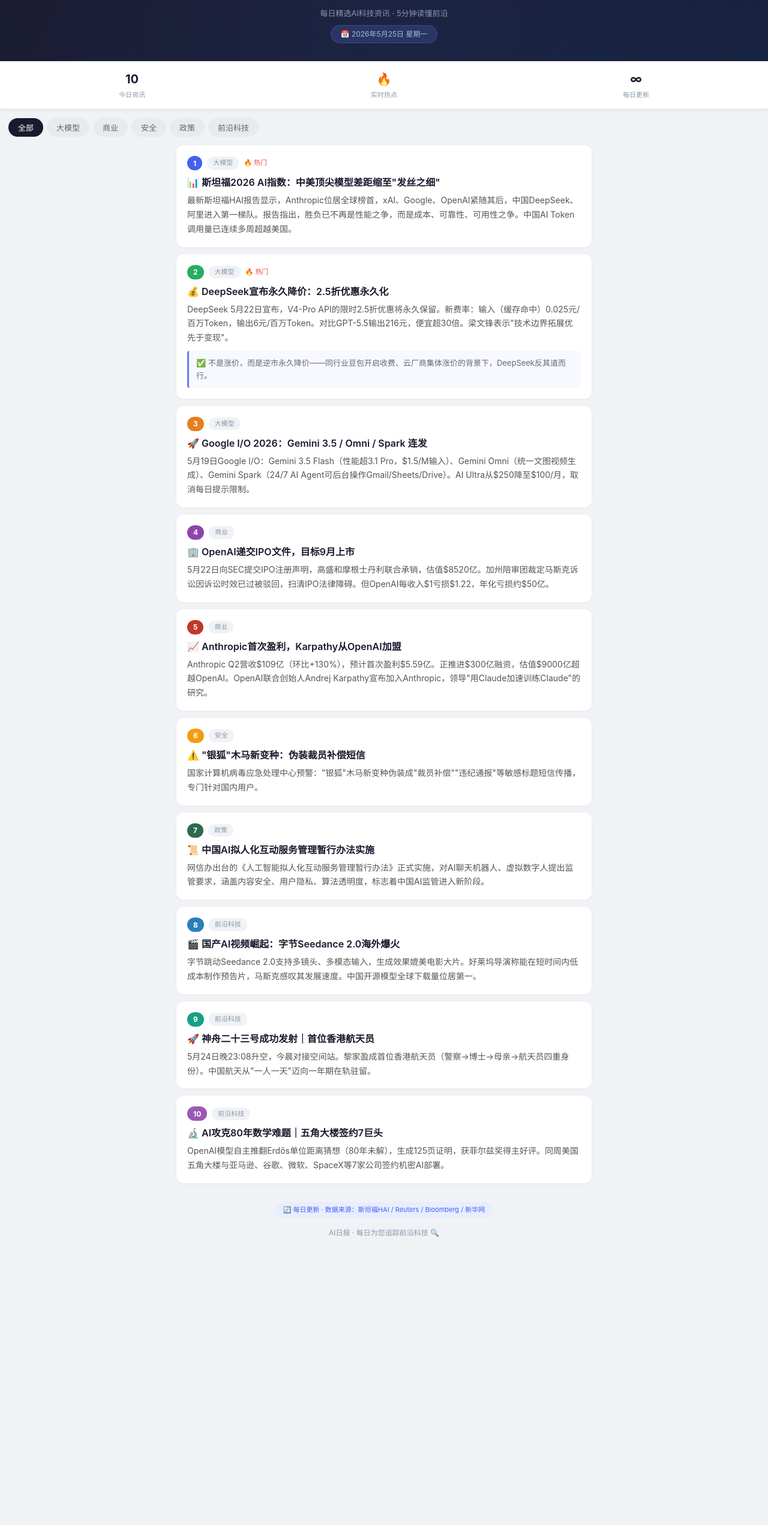
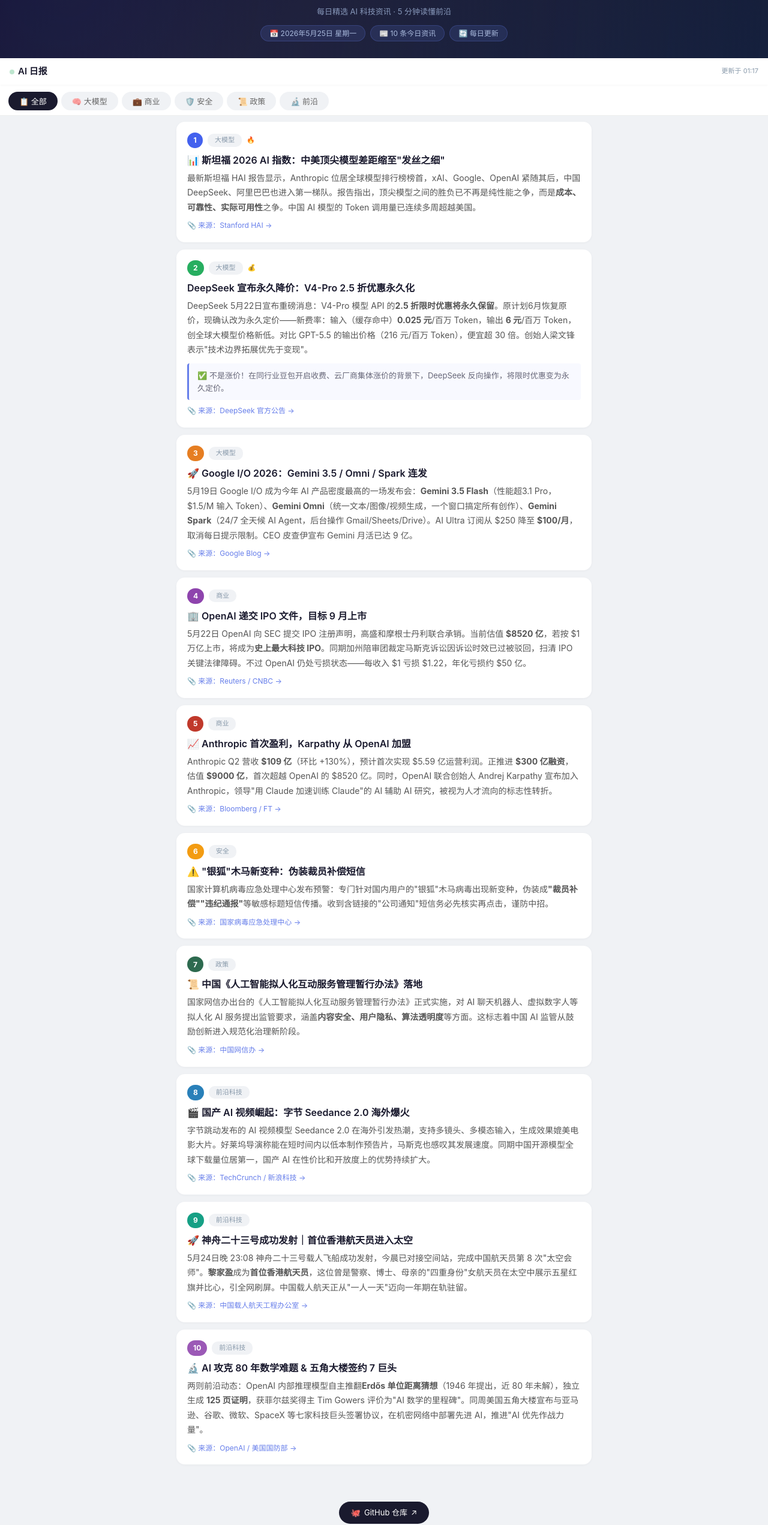
Before and after one commit to jianming1999/ai-news-daily, a plain HTML site: page index.html in a window 1280 px wide. Shown: the part 78-2621 px from the top of the page at 60% size. Before the commit the page ends 2164 px from the top, so only its background shows below. Drawn offline with Linux system fonts and the light colour scheme.

Commit message:
enhance: polished UI, tab filtering, source links, dynamic dates

```diff
--- a/index.html
+++ b/index.html
@@ -12,12 +12,14 @@
     color: #2c3e50;
     line-height: 1.6;
   }
+  a { color: #4361ee; text-decoration: none; }
+  a:hover { text-decoration: underline; }
 
   /* Header */
   .header {
-    background: linear-gradient(135deg, #1a1a2e 0%, #16213e 100%);
+    background: linear-gradient(135deg, #0f0c29 0%, #1a1a2e 40%, #16213e 100%);
     color: #fff;
-    padding: 40px 20px 30px;
+    padding: 36px 20px 28px;
     text-align: center;
     position: relative;
     overflow: hidden;
@@ -25,86 +27,133 @@
   .header::before {
     content: '';
     position: absolute;
-    top: -50%;
+    top: -60%;
     left: -50%;
     width: 200%;
     height: 200%;
-    background: radial-gradient(circle, rgba(102,126,234,0.1) 0%, transparent 70%);
-    animation: pulse 4s ease-in-out infinite;
+    background: radial-gradient(circle at 30% 50%, rgba(102,126,234,0.12) 0%, transparent 60%);
+    animation: aurora 6s ease-in-out infinite alternate;
   }
-  @keyframes pulse {
-    0%, 100% { transform: scale(1); opacity: 0.5; }
-    50% { transform: scale(1.1); opacity: 1; }
+  @keyframes aurora {
+    0% { transform: translate(0, 0) scale(1); }
+    100% { transform: translate(30px, -20px) scale(1.1); }
   }
   .header h1 {
-    font-size: 26px;
+    font-size: 28px;
     font-weight: 700;
     letter-spacing: 2px;
     position: relative;
     z-index: 1;
   }
-  .header h1 span { color: #667eea; }
+  .header h1 .accent { color: #667eea; }
   .header .subtitle {
     font-size: 13px;
-    color: #8899aa;
-    margin-top: 8px;
+    color: #8899bb;
+    margin-top: 6px;
     position: relative;
     z-index: 1;
   }
-  .header .date-badge {
-    display: inline-block;
-    background: rgba(102,126,234,0.2);
-    border: 1px solid rgba(102,126,234,0.3);
-    border-radius: 20px;
-    padding: 4px 16px;
-    font-size: 12px;
-    color: #aabbdd;
-    margin-top: 10px;
+  .header .badge-row {
+    display: flex;
+    justify-content: center;
+    gap: 8px;
+    margin-top: 12px;
     position: relative;
     z-index: 1;
+    flex-wrap: wrap;
+  }
+  .header .badge-row span {
+    display: inline-block;
+    padding: 3px 14px;
+    border-radius: 20px;
+    font-size: 12px;
+    background: rgba(102,126,234,0.15);
+    border: 1px solid rgba(102,126,234,0.25);
+    color: #aabbdd;
   }
 
-  /* Stats bar */
-  .stats-bar {
+  /* Nav */
+  .nav-bar {
     display: flex;
-    justify-content: space-around;
+    align-items: center;
+    justify-content: space-between;
     background: #fff;
-    padding: 14px 10px;
-    box-shadow: 0 2px 8px rgba(0,0,0,0.06);
-    margin-bottom: 16px;
+    padding: 10px 16px;
+    box-shadow: 0 1px 4px rgba(0,0,0,0.04);
+    position: sticky;
+    top: 0;
+    z-index: 100;
   }
-  .stats-bar .stat {
-    text-align: center;
-  }
-  .stats-bar .stat .num {
-    font-size: 20px;
-    font-weight: 700;
+  .nav-bar .site-name {
+    font-size: 15px;
+    font-weight: 600;
     color: #1a1a2e;
   }
-  .stats-bar .stat .label {
+  .nav-bar .site-name .dot {
+    display: inline-block;
+    width: 8px;
+    height: 8px;
+    border-radius: 50%;
+    background: #27ae60;
+    margin-right: 6px;
+    animation: blink 2s infinite;
+  }
+  @keyframes blink { 0%, 100% { opacity: 1; } 50% { opacity: 0.3; } }
+  .nav-bar .update-time {
     font-size: 11px;
     color: #8899aa;
-    margin-top: 2px;
+  }
+
+  /* Tabs */
+  .tabs-wrap {
+    overflow-x: auto;
+    -webkit-overflow-scrolling: touch;
+    scrollbar-width: none;
+    padding: 12px 14px 8px;
+    background: #fff;
+    border-bottom: 1px solid #eee;
+  }
+  .tabs-wrap::-webkit-scrollbar { display: none; }
+  .tabs {
+    display: flex;
+    gap: 6px;
+  }
+  .tabs .tab {
+    flex-shrink: 0;
+    padding: 6px 18px;
+    border-radius: 16px;
+    font-size: 13px;
+    background: #f0f2f5;
+    color: #666;
+    cursor: pointer;
+    transition: all 0.2s;
+    border: none;
+    white-space: nowrap;
+  }
+  .tabs .tab:active { transform: scale(0.95); }
+  .tabs .tab.active {
+    background: #1a1a2e;
+    color: #fff;
   }
 
   /* Container */
-  .container { max-width: 720px; margin: 0 auto; padding: 0 14px; }
+  .container { max-width: 720px; margin: 0 auto; padding: 10px 14px 20px; }
 
-  /* News card */
+  /* News Card */
   .news-card {
     background: #fff;
-    border-radius: 12px;
-    padding: 18px;
+    border-radius: 14px;
+    padding: 18px 18px 16px;
     margin-bottom: 12px;
     box-shadow: 0 1px 4px rgba(0,0,0,0.04);
     transition: transform 0.2s, box-shadow 0.2s;
+    cursor: default;
   }
   .news-card:hover {
     transform: translateY(-2px);
-    box-shadow: 0 4px 16px rgba(0,0,0,0.08);
+    box-shadow: 0 6px 20px rgba(0,0,0,0.07);
   }
-
-  .news-card .card-header {
+  .news-card .card-top {
     display: flex;
     align-items: center;
     gap: 8px;
@@ -114,9 +163,9 @@
     display: inline-flex;
     align-items: center;
     justify-content: center;
-    min-width: 24px;
-    height: 24px;
-    border-radius: 12px;
+    min-width: 26px;
+    height: 26px;
+    border-radius: 13px;
     font-size: 12px;
     font-weight: 700;
     color: #fff;
@@ -126,7 +175,7 @@
     font-size: 11px;
     color: #8899aa;
     background: #f0f2f5;
-    padding: 2px 10px;
+    padding: 2px 12px;
     border-radius: 10px;
   }
   .news-card .hot {
@@ -143,236 +192,279 @@
   .news-card p {
     font-size: 14px;
     color: #555;
-    line-height: 1.7;
+    line-height: 1.75;
   }
   .news-card .highlight-box {
     background: #f8f9ff;
     border-left: 3px solid #667eea;
     border-radius: 4px;
-    padding: 10px 12px;
+    padding: 10px 14px;
     margin-top: 10px;
     font-size: 13px;
     color: #667;
   }
-
-  /* Update footer */
-  .update-info {
-    text-align: center;
-    padding: 20px;
-    color: #8899aa;
+  .news-card .source-link {
+    display: inline-block;
+    margin-top: 8px;
     font-size: 12px;
-  }
-  .update-info .time {
-    display: inline-block;
-    background: #e8edff;
-    color: #4361ee;
-    padding: 4px 14px;
-    border-radius: 12px;
-    font-size: 11px;
-    margin-bottom: 8px;
+    color: #667eea;
   }
 
-  /* Responsive */
-  @media (max-width: 480px) {
-    .header h1 { font-size: 22px; }
-    .news-card { padding: 14px; }
+  /* Empty state */
+  .empty-state {
+    text-align: center;
+    padding: 60px 20px;
+    color: #8899aa;
+    display: none;
+  }
+  .empty-state .icon { font-size: 48px; margin-bottom: 12px; }
+
+  /* Footer */
+  .footer {
+    text-align: center;
+    padding: 30px 20px 24px;
+    max-width: 720px;
+    margin: 0 auto;
+  }
+  .footer .github-link {
+    display: inline-flex;
+    align-items: center;
+    gap: 6px;
+    padding: 8px 20px;
+    border-radius: 20px;
+    background: #1a1a2e;
+    color: #fff;
+    font-size: 13px;
+    transition: all 0.2s;
+  }
+  .footer .github-link:hover {
+    background: #2d2d5e;
+    text-decoration: none;
+  }
+  .footer .meta {
+    font-size: 12px;
+    color: #aaa;
+    margin-top: 12px;
+  }
+  .footer .meta a {
+    color: #667eea;
   }
 
-  /* Loading shimmer */
-  .shimmer {
-    background: linear-gradient(90deg, #f0f2f5 25%, #e8ebf0 50%, #f0f2f5 75%);
+  /* Skeleton loading */
+  .skeleton {
+    background: linear-gradient(90deg, #eee 25%, #f5f5f5 50%, #eee 75%);
     background-size: 200% 100%;
     animation: shimmer 1.5s infinite;
     border-radius: 8px;
   }
-  @keyframes shimmer {
-    0% { background-position: 200% 0; }
-    100% { background-position: -200% 0; }
+  @keyframes shimmer { 0% { background-position: 200% 0; } 100% { background-position: -200% 0; } }
+
+  @media (max-width: 480px) {
+    .header h1 { font-size: 22px; }
+    .news-card { padding: 14px; border-radius: 12px; }
   }
-
-  /* Tab filter */
-  .tabs {
-    display: flex;
-    gap: 6px;
-    padding: 0 14px;
-    margin-bottom: 14px;
-    overflow-x: auto;
-    -webkit-overflow-scrolling: touch;
-    scrollbar-width: none;
-  }
-  .tabs::-webkit-scrollbar { display: none; }
-  .tabs .tab {
-    flex-shrink: 0;
-    padding: 6px 16px;
-    border-radius: 16px;
-    font-size: 13px;
-    background: #e8eaf0;
-    color: #666;
-    cursor: pointer;
-    transition: all 0.2s;
-    border: none;
-    white-space: nowrap;
-  }
-  .tabs .tab.active {
-    background: #1a1a2e;
-    color: #fff;
-  }
-  .tabs .tab:active { transform: scale(0.95); }
 </style>
 </head>
 <body>
 
 <!-- Header -->
 <div class="header">
-  <h1>🤖 <span>AI</span> 日报</h1>
-  <p class="subtitle">每日精选AI科技资讯 · 5分钟读懂前沿</p>
-  <div class="date-badge">📅 2026年5月25日 星期一</div>
+  <h1>🤖 <span class="accent">AI</span> 日报</h1>
+  <p class="subtitle">每日精选 AI 科技资讯 · 5 分钟读懂前沿</p>
+  <div class="badge-row">
+    <span id="dateDisplay">📅 加载中...</span>
+    <span>📰 10 条今日资讯</span>
+    <span>🔄 每日更新</span>
+  </div>
 </div>
 
-<!-- Stats -->
-<div class="stats-bar">
-  <div class="stat"><div class="num">10</div><div class="label">今日资讯</div></div>
-  <div class="stat"><div class="num">🔥</div><div class="label">实时热点</div></div>
-  <div class="stat"><div class="num">∞</div><div class="label">每日更新</div></div>
+<!-- Nav -->
+<div class="nav-bar">
+  <div class="site-name"><span class="dot"></span>AI 日报</div>
+  <div class="update-time" id="updateTime">更新于 刚刚</div>
 </div>
 
 <!-- Tabs -->
-<div class="tabs">
-  <button class="tab active">全部</button>
-  <button class="tab">大模型</button>
-  <button class="tab">商业</button>
-  <button class="tab">安全</button>
-  <button class="tab">政策</button>
-  <button class="tab">前沿科技</button>
+<div class="tabs-wrap">
+  <div class="tabs" id="tabContainer">
+    <button class="tab active" data-filter="all">📋 全部</button>
+    <button class="tab" data-filter="大模型">🧠 大模型</button>
+    <button class="tab" data-filter="商业">💼 商业</button>
+    <button class="tab" data-filter="安全">🛡️ 安全</button>
+    <button class="tab" data-filter="政策">📜 政策</button>
+    <button class="tab" data-filter="前沿科技">🔬 前沿</button>
+  </div>
 </div>
 
-<div class="container">
+<div class="container" id="newsContainer">
 
-  <!-- News 1 -->
+  <!-- 1 -->
   <div class="news-card" data-tag="大模型">
-    <div class="card-header">
+    <div class="card-top">
       <span class="badge" style="background:#4361ee;">1</span>
       <span class="tag">大模型</span>
-      <span class="hot">🔥 热门</span>
+      <span class="hot">🔥</span>
     </div>
-    <h2>📊 斯坦福2026 AI指数：中美顶尖模型差距缩至"发丝之细"</h2>
-    <p>最新斯坦福HAI报告显示，Anthropic位居全球榜首，xAI、Google、OpenAI紧随其后，中国DeepSeek、阿里进入第一梯队。报告指出，胜负已不再是性能之争，而是成本、可靠性、可用性之争。中国AI Token调用量已连续多周超越美国。</p>
+    <h2>📊 斯坦福 2026 AI 指数：中美顶尖模型差距缩至"发丝之细"</h2>
+    <p>最新斯坦福 HAI 报告显示，Anthropic 位居全球模型排行榜榜首，xAI、Google、OpenAI 紧随其后，中国 DeepSeek、阿里巴巴也进入第一梯队。报告指出，顶尖模型之间的胜负已不再是纯性能之争，而是<strong>成本、可靠性、实际可用性</strong>之争。中国 AI 模型的 Token 调用量已连续多周超越美国。</p>
+    <a class="source-link" href="https://hai.stanford.edu/ai-index" target="_blank">📎 来源：Stanford HAI &rarr;</a>
   </div>
 
-  <!-- News 2 -->
+  <!-- 2 -->
   <div class="news-card" data-tag="大模型">
-    <div class="card-header">
+    <div class="card-top">
       <span class="badge" style="background:#27ae60;">2</span>
       <span class="tag">大模型</span>
-      <span class="hot">🔥 热门</span>
+      <span class="hot">💰</span>
     </div>
-    <h2>💰 DeepSeek宣布永久降价：2.5折优惠永久化</h2>
-    <p>DeepSeek 5月22日宣布，V4-Pro API的限时2.5折优惠将永久保留。新费率：输入（缓存命中）0.025元/百万Token，输出6元/百万Token。对比GPT-5.5输出216元，便宜超30倍。梁文锋表示"技术边界拓展优先于变现"。</p>
-    <div class="highlight-box">✅ 不是涨价，而是逆市永久降价——同行业豆包开启收费、云厂商集体涨价的背景下，DeepSeek反其道而行。</div>
+    <h2>DeepSeek 宣布永久降价：V4-Pro 2.5 折优惠永久化</h2>
+    <p>DeepSeek 5月22日宣布重磅消息：V4-Pro 模型 API 的<strong>2.5 折限时优惠将永久保留</strong>。原计划6月恢复原价，现确认改为永久定价——新费率：输入（缓存命中）<strong>0.025 元</strong>/百万 Token，输出 <strong>6 元</strong>/百万 Token，创全球大模型价格新低。对比 GPT-5.5 的输出价格（216 元/百万 Token），便宜超 30 倍。创始人梁文锋表示"技术边界拓展优先于变现"。</p>
+    <div class="highlight-box">✅ 不是涨价！在同行业豆包开启收费、云厂商集体涨价的背景下，DeepSeek 反向操作，将限时优惠变为永久定价。</div>
+    <a class="source-link" href="https://api-docs.deepseek.com" target="_blank">📎 来源：DeepSeek 官方公告 &rarr;</a>
   </div>
 
-  <!-- News 3 -->
+  <!-- 3 -->
   <div class="news-card" data-tag="大模型">
-    <div class="card-header">
+    <div class="card-top">
       <span class="badge" style="background:#e67e22;">3</span>
       <span class="tag">大模型</span>
     </div>
     <h2>🚀 Google I/O 2026：Gemini 3.5 / Omni / Spark 连发</h2>
-    <p>5月19日Google I/O：Gemini 3.5 Flash（性能超3.1 Pro，$1.5/M输入）、Gemini Omni（统一文图视频生成）、Gemini Spark（24/7 AI Agent可后台操作Gmail/Sheets/Drive）。AI Ultra从$250降至$100/月，取消每日提示限制。</p>
+    <p>5月19日 Google I/O 成为今年 AI 产品密度最高的一场发布会：<strong>Gemini 3.5 Flash</strong>（性能超3.1 Pro，$1.5/M 输入 Token）、<strong>Gemini Omni</strong>（统一文本/图像/视频生成，一个窗口搞定所有创作）、<strong>Gemini Spark</strong>（24/7 全天候 AI Agent，后台操作 Gmail/Sheets/Drive）。AI Ultra 订阅从 $250 降至 <strong>$100/月</strong>，取消每日提示限制。CEO 皮查伊宣布 Gemini 月活已达 9 亿。</p>
+    <a class="source-link" href="https://blog.google" target="_blank">📎 来源：Google Blog &rarr;</a>
   </div>
 
-  <!-- News 4 -->
+  <!-- 4 -->
   <div class="news-card" data-tag="商业">
-    <div class="card-header">
+    <div class="card-top">
       <span class="badge" style="background:#8e44ad;">4</span>
       <span class="tag">商业</span>
     </div>
-    <h2>🏢 OpenAI递交IPO文件，目标9月上市</h2>
-    <p>5月22日向SEC提交IPO注册声明，高盛和摩根士丹利联合承销，估值$8520亿。加州陪审团裁定马斯克诉讼因诉讼时效已过被驳回，扫清IPO法律障碍。但OpenAI每收入$1亏损$1.22，年化亏损约$50亿。</p>
+    <h2>🏢 OpenAI 递交 IPO 文件，目标 9 月上市</h2>
+    <p>5月22日 OpenAI 向 SEC 提交 IPO 注册声明，高盛和摩根士丹利联合承销。当前估值 <strong>$8520 亿</strong>，若按 $1 万亿上市，将成为<strong>史上最大科技 IPO</strong>。同期加州陪审团裁定马斯克诉讼因诉讼时效已过被驳回，扫清 IPO 关键法律障碍。不过 OpenAI 仍处亏损状态——每收入 $1 亏损 $1.22，年化亏损约 $50 亿。</p>
+    <a class="source-link" href="https://reuters.com" target="_blank">📎 来源：Reuters / CNBC &rarr;</a>
   </div>
 
-  <!-- News 5 -->
+  <!-- 5 -->
   <div class="news-card" data-tag="商业">
-    <div class="card-header">
+    <div class="card-top">
       <span class="badge" style="background:#c0392b;">5</span>
       <span class="tag">商业</span>
     </div>
-    <h2>📈 Anthropic首次盈利，Karpathy从OpenAI加盟</h2>
-    <p>Anthropic Q2营收$109亿（环比+130%），预计首次盈利$5.59亿。正推进$300亿融资，估值$9000亿超越OpenAI。OpenAI联合创始人Andrej Karpathy宣布加入Anthropic，领导"用Claude加速训练Claude"的研究。</p>
+    <h2>📈 Anthropic 首次盈利，Karpathy 从 OpenAI 加盟</h2>
+    <p>Anthropic Q2 营收 <strong>$109 亿</strong>（环比 +130%），预计首次实现 $5.59 亿运营利润。正推进 <strong>$300 亿融资</strong>，估值 <strong>$9000 亿</strong>，首次超越 OpenAI 的 $8520 亿。同时，OpenAI 联合创始人 Andrej Karpathy 宣布加入 Anthropic，领导"用 Claude 加速训练 Claude"的 AI 辅助 AI 研究，被视为人才流向的标志性转折。</p>
+    <a class="source-link" href="https://bloomberg.com" target="_blank">📎 来源：Bloomberg / FT &rarr;</a>
   </div>
 
-  <!-- News 6 -->
+  <!-- 6 -->
   <div class="news-card" data-tag="安全">
-    <div class="card-header">
+    <div class="card-top">
       <span class="badge" style="background:#f39c12;">6</span>
       <span class="tag">安全</span>
     </div>
     <h2>⚠️ "银狐"木马新变种：伪装裁员补偿短信</h2>
-    <p>国家计算机病毒应急处理中心预警："银狐"木马新变种伪装成"裁员补偿""违纪通报"等敏感标题短信传播，专门针对国内用户。</p>
+    <p>国家计算机病毒应急处理中心发布预警：专门针对国内用户的"银狐"木马病毒出现新变种，伪装成<strong>"裁员补偿""违纪通报"</strong>等敏感标题短信传播。收到含链接的"公司通知"短信务必先核实再点击，谨防中招。</p>
+    <a class="source-link" href="https://www.cert.org.cn" target="_blank">📎 来源：国家病毒应急处理中心 &rarr;</a>
   </div>
 
-  <!-- News 7 -->
+  <!-- 7 -->
   <div class="news-card" data-tag="政策">
-    <div class="card-header">
+    <div class="card-top">
       <span class="badge" style="background:#2d6a4f;">7</span>
       <span class="tag">政策</span>
     </div>
-    <h2>📜 中国AI拟人化互动服务管理暂行办法实施</h2>
-    <p>网信办出台的《人工智能拟人化互动服务管理暂行办法》正式实施，对AI聊天机器人、虚拟数字人提出监管要求，涵盖内容安全、用户隐私、算法透明度，标志着中国AI监管进入新阶段。</p>
+    <h2>📜 中国《人工智能拟人化互动服务管理暂行办法》落地</h2>
+    <p>国家网信办出台的《人工智能拟人化互动服务管理暂行办法》正式实施，对 AI 聊天机器人、虚拟数字人等拟人化 AI 服务提出监管要求，涵盖<strong>内容安全、用户隐私、算法透明度</strong>等方面。这标志着中国 AI 监管从鼓励创新进入规范化治理新阶段。</p>
+    <a class="source-link" href="https://www.cac.gov.cn" target="_blank">📎 来源：中国网信办 &rarr;</a>
   </div>
 
-  <!-- News 8 -->
+  <!-- 8 -->
   <div class="news-card" data-tag="前沿科技">
-    <div class="card-header">
+    <div class="card-top">
       <span class="badge" style="background:#2980b9;">8</span>
       <span class="tag">前沿科技</span>
     </div>
-    <h2>🎬 国产AI视频崛起：字节Seedance 2.0海外爆火</h2>
-    <p>字节跳动Seedance 2.0支持多镜头、多模态输入，生成效果媲美电影大片。好莱坞导演称能在短时间内低成本制作预告片，马斯克感叹其发展速度。中国开源模型全球下载量位居第一。</p>
+    <h2>🎬 国产 AI 视频崛起：字节 Seedance 2.0 海外爆火</h2>
+    <p>字节跳动发布的 AI 视频模型 Seedance 2.0 在海外引发热潮，支持多镜头、多模态输入，生成效果媲美电影大片。好莱坞导演称能在短时间内以低本制作预告片，马斯克也感叹其发展速度。同期中国开源模型全球下载量位居第一，国产 AI 在性价比和开放度上的优势持续扩大。</p>
+    <a class="source-link" href="https://techcrunch.com" target="_blank">📎 来源：TechCrunch / 新浪科技 &rarr;</a>
   </div>
 
-  <!-- News 9 -->
+  <!-- 9 -->
   <div class="news-card" data-tag="前沿科技">
-    <div class="card-header">
+    <div class="card-top">
       <span class="badge" style="background:#16a085;">9</span>
       <span class="tag">前沿科技</span>
     </div>
-    <h2>🚀 神舟二十三号成功发射｜首位香港航天员</h2>
-    <p>5月24日晚23:08升空，今晨对接空间站。黎家盈成首位香港航天员（警察→博士→母亲→航天员四重身份）。中国航天从"一人一天"迈向一年期在轨驻留。</p>
+    <h2>🚀 神舟二十三号成功发射｜首位香港航天员进入太空</h2>
+    <p>5月24日晚 23:08 神舟二十三号载人飞船成功发射，今晨已对接空间站，完成中国航天员第 8 次"太空会师"。<strong>黎家盈</strong>成为<strong>首位香港航天员</strong>，这位曾是警察、博士、母亲的"四重身份"女航天员在太空中展示五星红旗并比心，引全网刷屏。中国载人航天正从"一人一天"迈向一年期在轨驻留。</p>
+    <a class="source-link" href="https://www.cmse.gov.cn" target="_blank">📎 来源：中国载人航天工程办公室 &rarr;</a>
   </div>
 
-  <!-- News 10 -->
+  <!-- 10 -->
   <div class="news-card" data-tag="前沿科技">
-    <div class="card-header">
+    <div class="card-top">
       <span class="badge" style="background:#9b59b6;">10</span>
       <span class="tag">前沿科技</span>
     </div>
-    <h2>🔬 AI攻克80年数学难题｜五角大楼签约7巨头</h2>
-    <p>OpenAI模型自主推翻Erdős单位距离猜想（80年未解），生成125页证明，获菲尔兹奖得主好评。同周美国五角大楼与亚马逊、谷歌、微软、SpaceX等7家公司签约机密AI部署。</p>
+    <h2>🔬 AI 攻克 80 年数学难题 & 五角大楼签约 7 巨头</h2>
+    <p>两则前沿动态：OpenAI 内部推理模型自主推翻<strong>Erdős 单位距离猜想</strong>（1946 年提出，近 80 年未解），独立生成 <strong>125 页证明</strong>，获菲尔兹奖得主 Tim Gowers 评价为"AI 数学的里程碑"。同周美国五角大楼宣布与亚马逊、谷歌、微软、SpaceX 等七家科技巨头签署协议，在机密网络中部署先进 AI，推进"AI 优先作战力量"。</p>
+    <a class="source-link" href="https://openai.com" target="_blank">📎 来源：OpenAI / 美国国防部 &rarr;</a>
+  </div>
+
+  <!-- Empty state -->
+  <div class="empty-state" id="emptyState">
+    <div class="icon">🔍</div>
+    <p>该分类暂无资讯</p>
   </div>
 
 </div>
 
 <!-- Footer -->
-<div class="update-info">
-  <div class="time">🔄 每日更新 · 数据来源：斯坦福HAI / Reuters / Bloomberg / 新华网</div>
-  <p style="margin-top:8px;">AI日报 · 每日为您追踪前沿科技 🔍</p>
+<div class="footer">
+  <a class="github-link" href="https://github.com/jianming1999/ai-news-daily" target="_blank">
+    <span>🐙</span> GitHub 仓库 <span>↗</span>
+  </a>
+  <div class="meta">
+    <p>数据来源：Stanford HAI / Reuters / Bloomberg / 新华网 / CNBC</p>
+    <p style="margin-top:4px;">
+      <a href="https://github.com/jianming1999/ai-news-daily" target="_blank">关于本站</a>
+      &nbsp;·&nbsp; Powered by OpenClaw
+    </p>
+  </div>
 </div>
 
 <script>
-  // Simple tab filtering
-  document.querySelectorAll('.tab').forEach(tab => {
+  // Set date
+  const now = new Date();
+  const weekdays = ['日','一','二','三','四','五','六'];
+  const dateStr = `${now.getFullYear()}年${now.getMonth()+1}月${now.getDate()}日 星期${weekdays[now.getDay()]}`;
+  document.getElementById('dateDisplay').textContent = '📅 ' + dateStr;
+
+  // Update time
+  document.getElementById('updateTime').textContent = '更新于 ' + now.toLocaleTimeString('zh-CN', {hour:'2-digit', minute:'2-digit'});
+
+  // Tab filtering
+  const tabs = document.querySelectorAll('.tab');
+  const cards = document.querySelectorAll('.news-card');
+  const empty = document.getElementById('emptyState');
+
+  tabs.forEach(tab => {
     tab.addEventListener('click', () => {
-      document.querySelectorAll('.tab').forEach(t => t.classList.remove('active'));
+      tabs.forEach(t => t.classList.remove('active'));
       tab.classList.add('active');
-      const filter = tab.textContent.trim();
-      document.querySelectorAll('.news-card').forEach(card => {
-        if (filter === '全部') {
+      const filter = tab.dataset.filter;
+      let visible = 0;
+      cards.forEach(card => {
+        if (filter === 'all') {
           card.style.display = 'block';
+          visible++;
         } else {
-          card.style.display = card.dataset.tag === filter ? 'block' : 'none';
+          const show = card.dataset.tag === filter;
+          card.style.display = show ? 'block' : 'none';
+          if (show) visible++;
         }
       });
+      empty.style.display = visible === 0 ? 'block' : 'none';
     });
   });
 </script>
```
